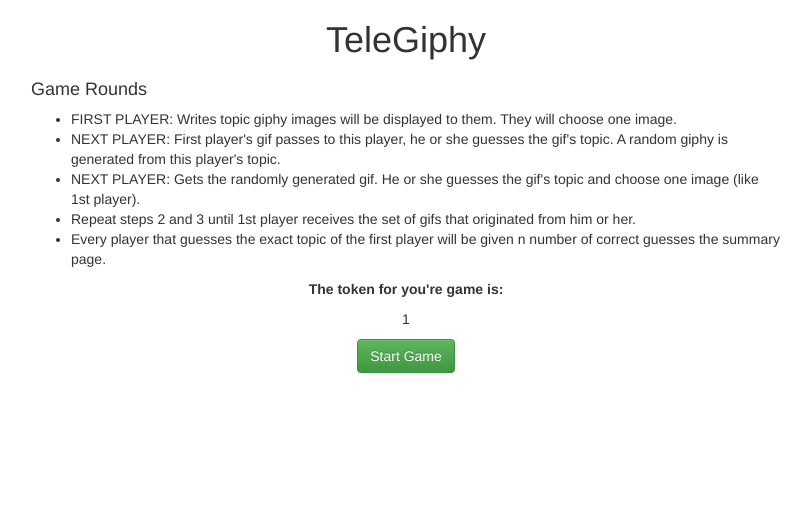
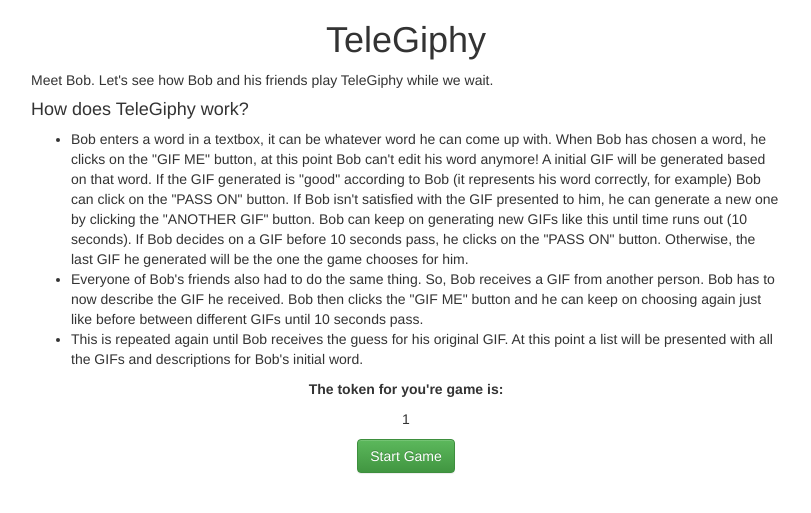
Before and after one commit to JessicaNgo/TeleGiphy, a Django app: page /1/ in a window 1280 px wide. Shown: the top 513 px of the page, without its empty margins (234-1045 px from the left). Run offline with Django 3.2, Linux system fonts and the light colour scheme; some libraries are stand-ins or nearby versions.

Commit message:
game play is more verbose on wait.html

```diff
--- a/tele_giphy/game/templates/game/wait.html
+++ b/tele_giphy/game/templates/game/wait.html
@@ -7,13 +7,12 @@
 	<div class="col-md-2"></div>
 	<div class="col-md-8">
 	<p>
-	<h4>Game Rounds</h4>
+	Meet Bob. Let's see how Bob and his friends play TeleGiphy while we wait.
+	<h4>How does TeleGiphy work?</h4>
 		<ul>
-			<li>FIRST PLAYER: Writes topic giphy images will be displayed to them. They will choose one image.</li>
-			<li>NEXT PLAYER: First player's gif passes to this player, he or she guesses the gif's topic. A random giphy is generated from this player's topic.</li>
-			<li>NEXT PLAYER: Gets the randomly generated gif. He or she guesses the gif's topic and choose one image (like 1st player).</li>
-			<li>Repeat steps 2 and 3 until 1st player receives the set of gifs that originated from him or her.</li>
-			<li>Every player that guesses the exact topic of the first player will be given n number of correct guesses the summary page.</li>
+			<li>Bob enters a word in a textbox, it can be whatever word he can come up with. When Bob has chosen a word, he clicks on the "GIF ME" button, at this point Bob can't edit his word anymore! A initial GIF will be generated based on that word. If the GIF generated is "good" according to Bob (it represents his word correctly, for example) Bob can click on the "PASS ON" button. If Bob isn't satisfied with the GIF presented to him, he can generate a new one by clicking the "ANOTHER GIF" button. Bob can keep on generating new GIFs like this until time runs out (10 seconds). If Bob decides on a GIF before 10 seconds pass, he clicks on the "PASS ON" button. Otherwise, the last GIF he generated will be the one the game chooses for him.</li>
+			<li>Everyone of Bob's friends also had to do the same thing. So, Bob receives a GIF from another person. Bob has to now describe the GIF he received. Bob then clicks the "GIF ME" button and he can keep on choosing again just like before between different GIFs until 10 seconds pass.
+			<li>This is repeated again until Bob receives the guess for his original GIF. At this point a list will be presented with all the GIFs and descriptions for Bob's initial word.</li>
 		</ul>
 		<center>
 		<p><strong>The token for you're game is:</strong></p>
```
Also changed, not shown: tele_giphy/game/views.py (line endings or trailing spaces).
